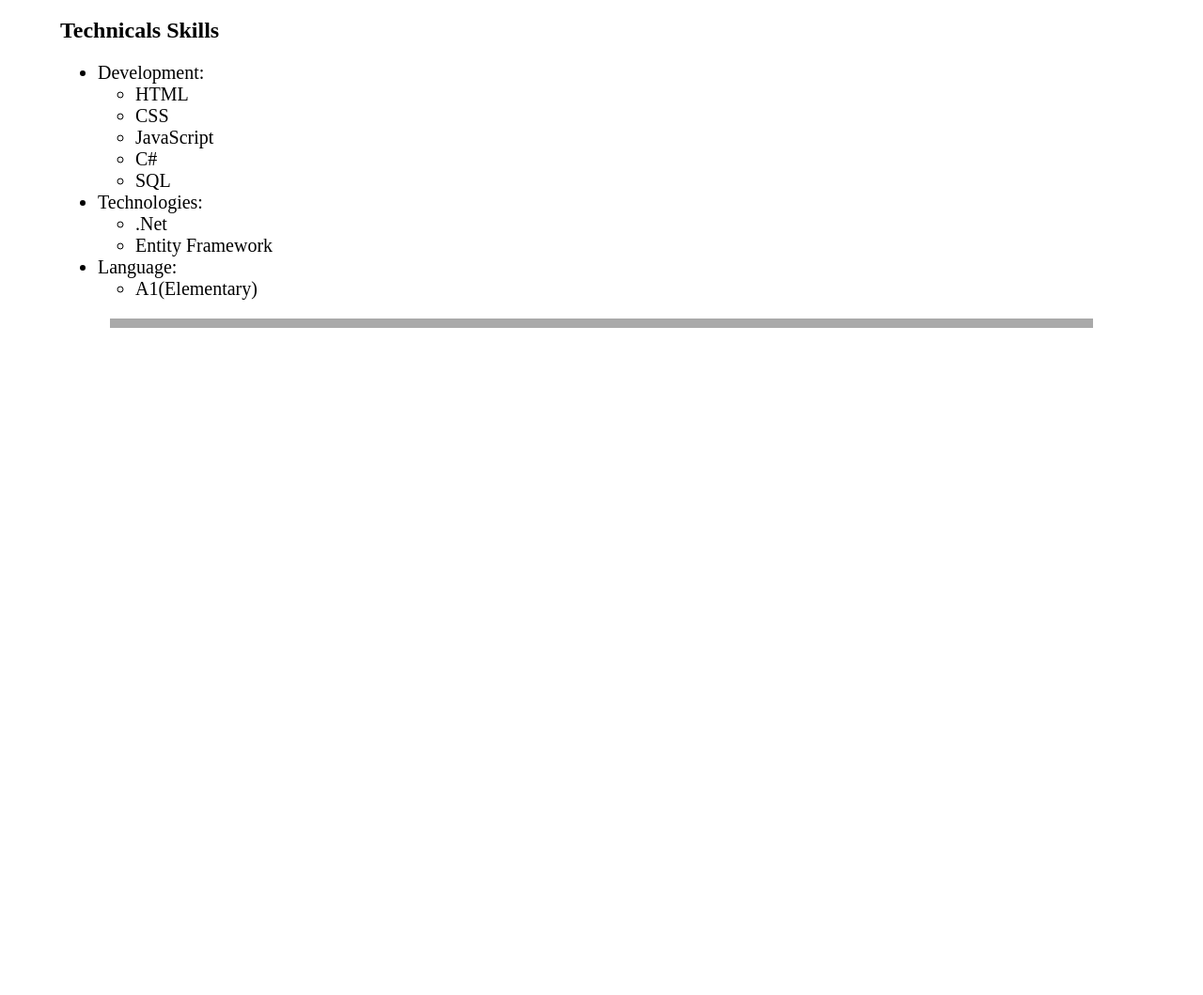
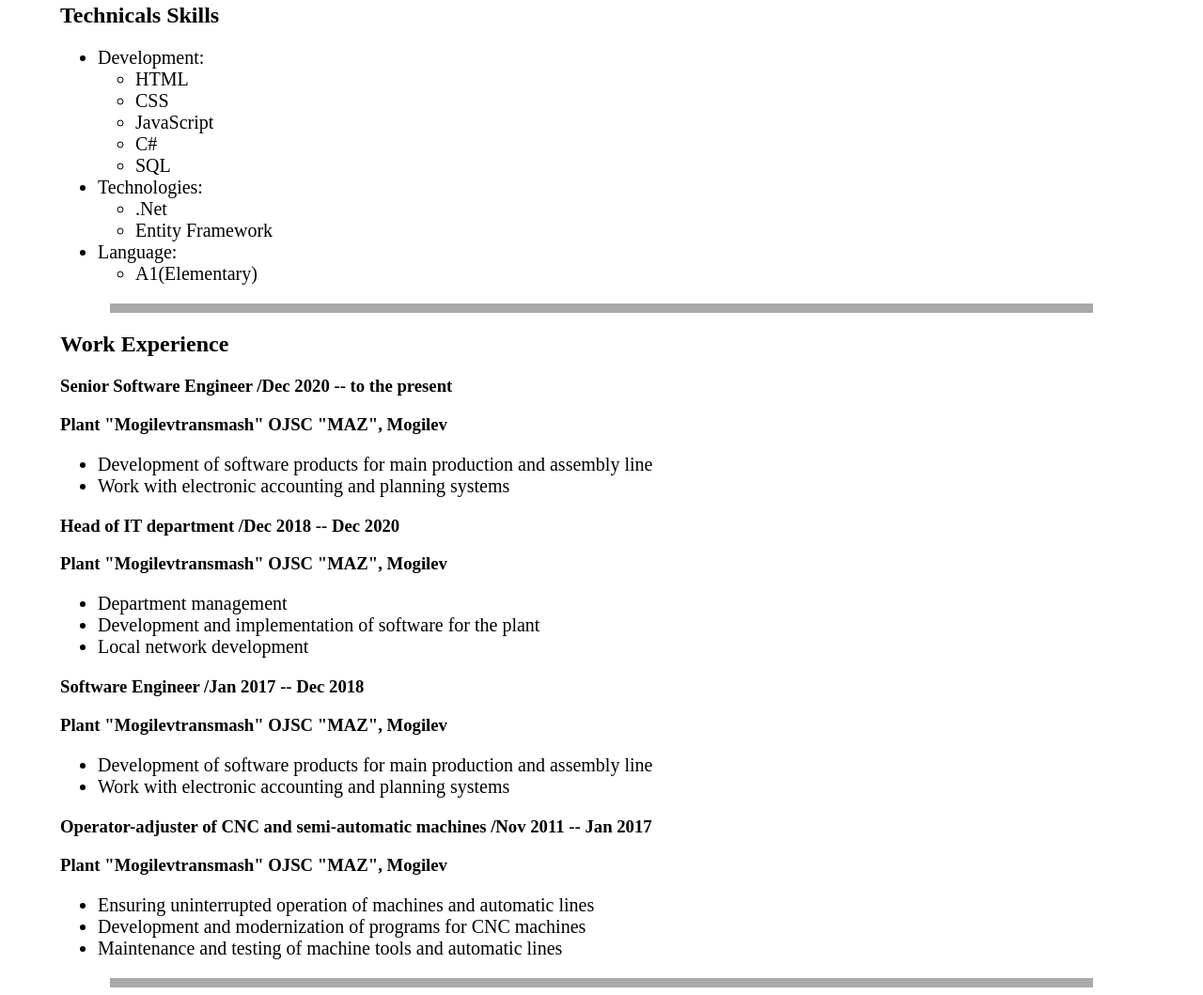
Before and after one commit to AntonGFIvanov/rsschool-cv, a plain HTML site: page index.html in a window 1280 px wide. Shown: the part 637-1696 px from the top of the page at 94% size. Before the commit the page ends 994 px from the top, so only its background shows below. Drawn offline with Linux system fonts and the light colour scheme.

Commit message:
feat : add Work Experience

```diff
--- a/index.html
+++ b/index.html
@@ -50,5 +50,47 @@
       </ul>
     </section>
     <div class="line"></div>
+    <section>
+      <h2>Work Experience</h2>
+      <h3>Senior Software Engineer /Dec 2020 -- to the present</h3>
+      <h3>Plant "Mogilevtransmash" OJSC "MAZ", Mogilev</h3>
+      <ul>
+        <li>
+          Development of software products for main production and assembly line
+        </li>
+        <li>Work with electronic accounting and planning systems</li>
+      </ul>
+
+      <h3>Head of IT department /Dec 2018 -- Dec 2020</h3>
+      <h3>Plant "Mogilevtransmash" OJSC "MAZ", Mogilev</h3>
+      <ul>
+        <li>Department management</li>
+        <li>Development and implementation of software for the plant</li>
+        <li>Local network development</li>
+      </ul>
+
+      <h3>Software Engineer /Jan 2017 -- Dec 2018</h3>
+      <h3>Plant "Mogilevtransmash" OJSC "MAZ", Mogilev</h3>
+      <ul>
+        <li>
+          Development of software products for main production and assembly line
+        </li>
+        <li>Work with electronic accounting and planning systems</li>
+      </ul>
+
+      <h3>
+        Operator-adjuster of CNC and semi-automatic machines /Nov 2011 -- Jan
+        2017
+      </h3>
+      <h3>Plant "Mogilevtransmash" OJSC "MAZ", Mogilev</h3>
+      <ul>
+        <li>
+          Ensuring uninterrupted operation of machines and automatic lines
+        </li>
+        <li>Development and modernization of programs for CNC machines</li>
+        <li>Maintenance and testing of machine tools and automatic lines</li>
+      </ul>
+    </section>
+    <div class="line"></div>
   </body>
 </html>
--- a/mystyle.css
+++ b/mystyle.css
@@ -20,7 +20,7 @@
   color: #474747;
 }
 .intent {
-  font-size: 24px;
+  font-size: 20px;
 }
 .line {
   width: 90%;
```
